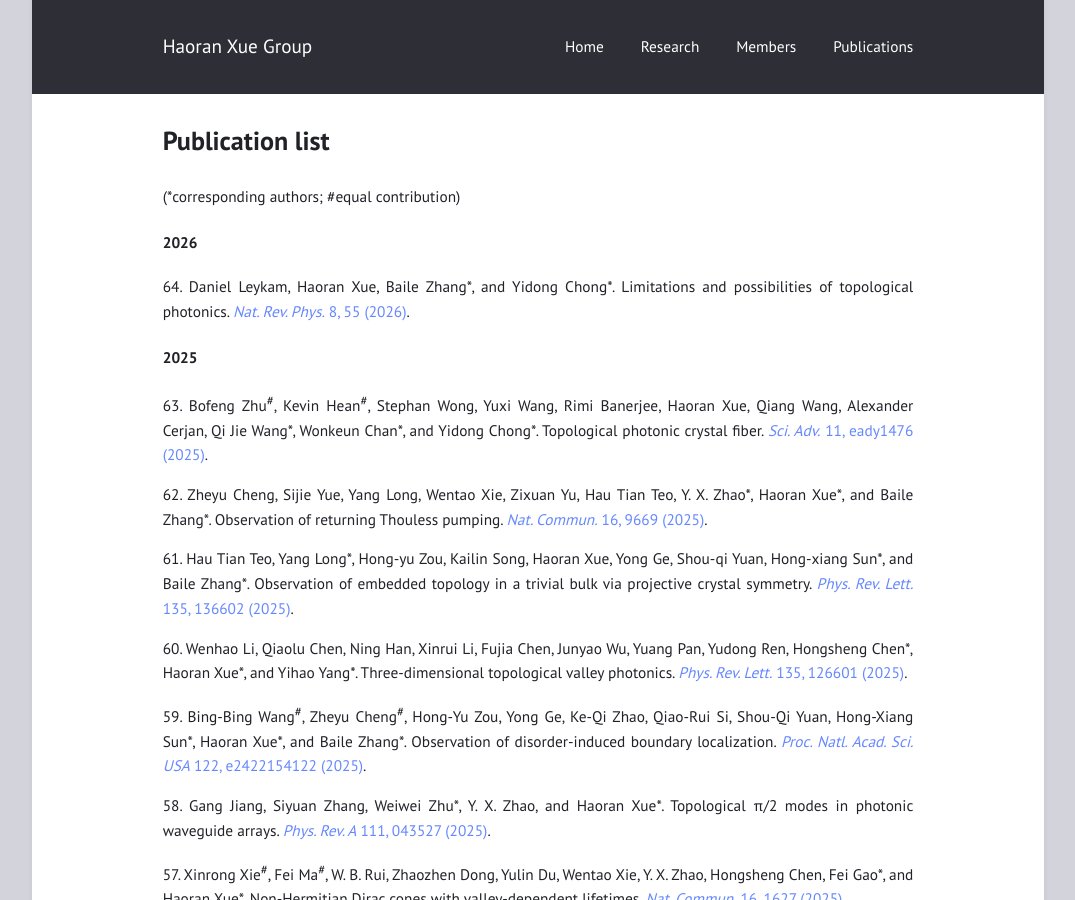
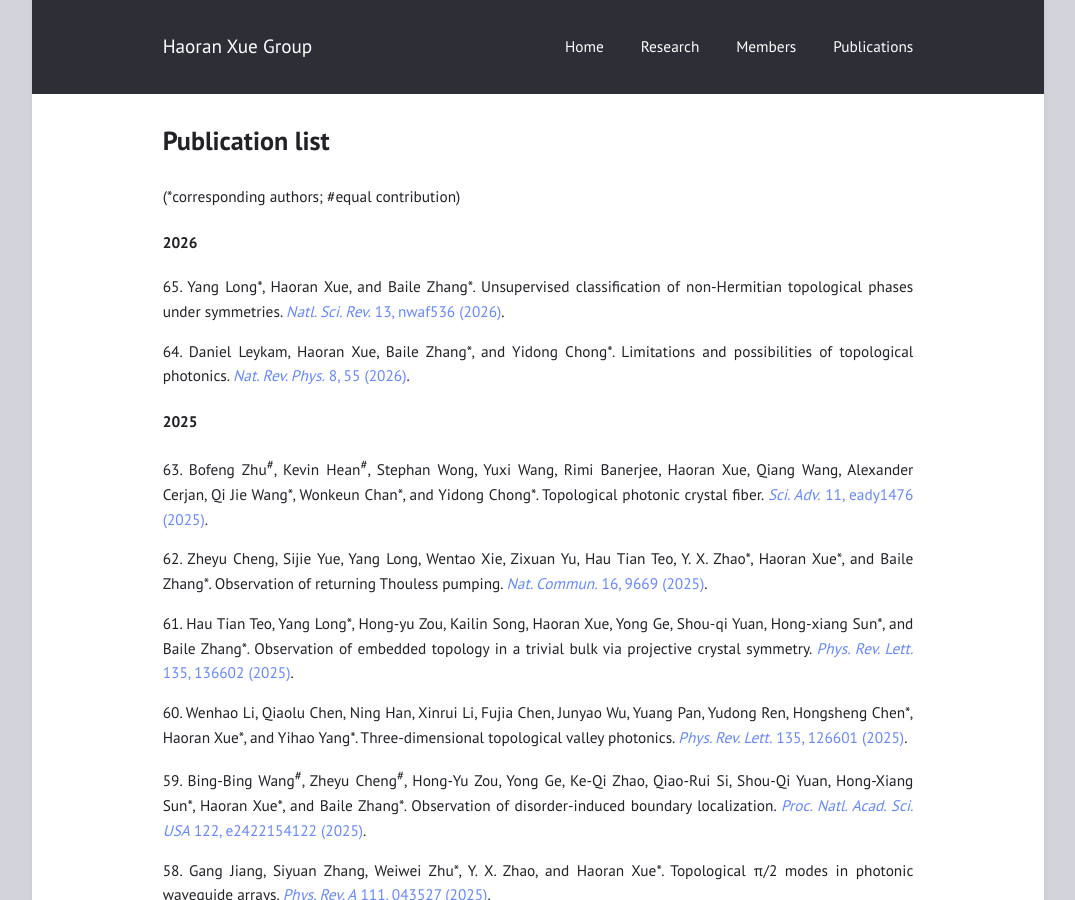
Before and after one commit to haoran-group/haoran-group.github.io, a Jekyll site: the page built from paper.md, in a window 1280 px wide and 900 px high. Shown: the whole window, without its empty margins (102-1177 px from the left). Built offline with Jekyll 4.4.1, drawn with Linux system fonts in a browser that asks for light colours.

Commit message:
Update paper.md

```diff
--- a/paper.md
+++ b/paper.md
@@ -6,6 +6,8 @@ title: Publication list
 (*corresponding authors; #equal contribution)
 
 #### 2026
+
+65\. Yang Long\*, Haoran Xue, and Baile Zhang\*. Unsupervised classification of non-Hermitian topological phases under symmetries. [*Natl. Sci. Rev.* 13, nwaf536 (2026)](https://doi.org/10.1093/nsr/nwaf536).
 
 64\. Daniel Leykam, Haoran Xue, Baile Zhang\*, and Yidong Chong\*. Limitations and possibilities of topological photonics. [*Nat. Rev. Phys.* 8, 55 (2026)](https://doi.org/10.1038/s42254-025-00889-3).
 
```
